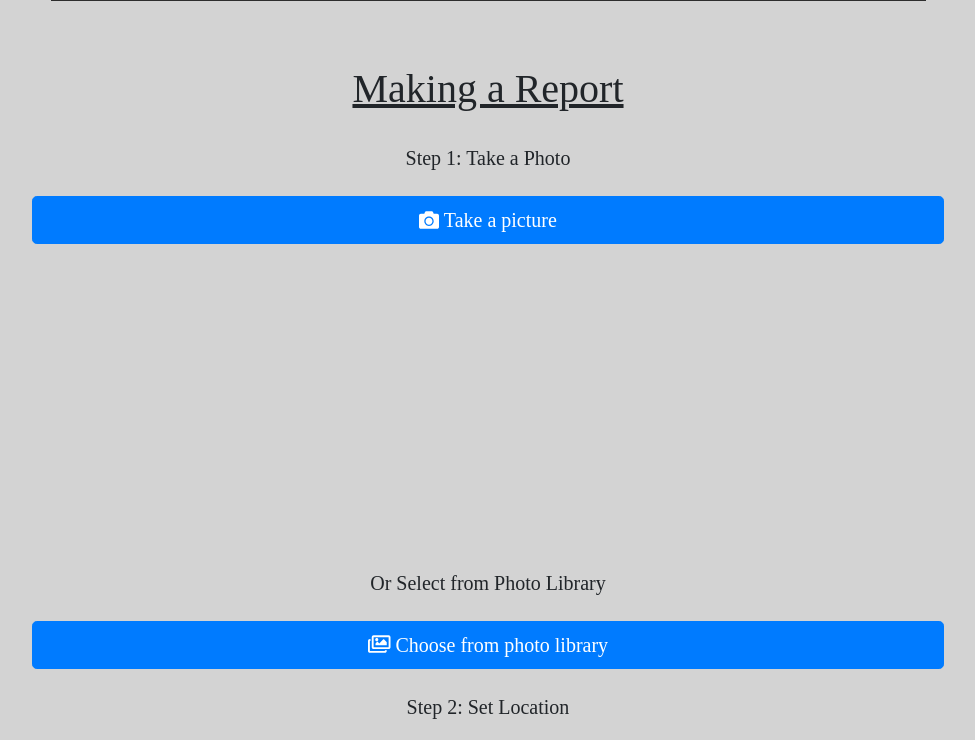
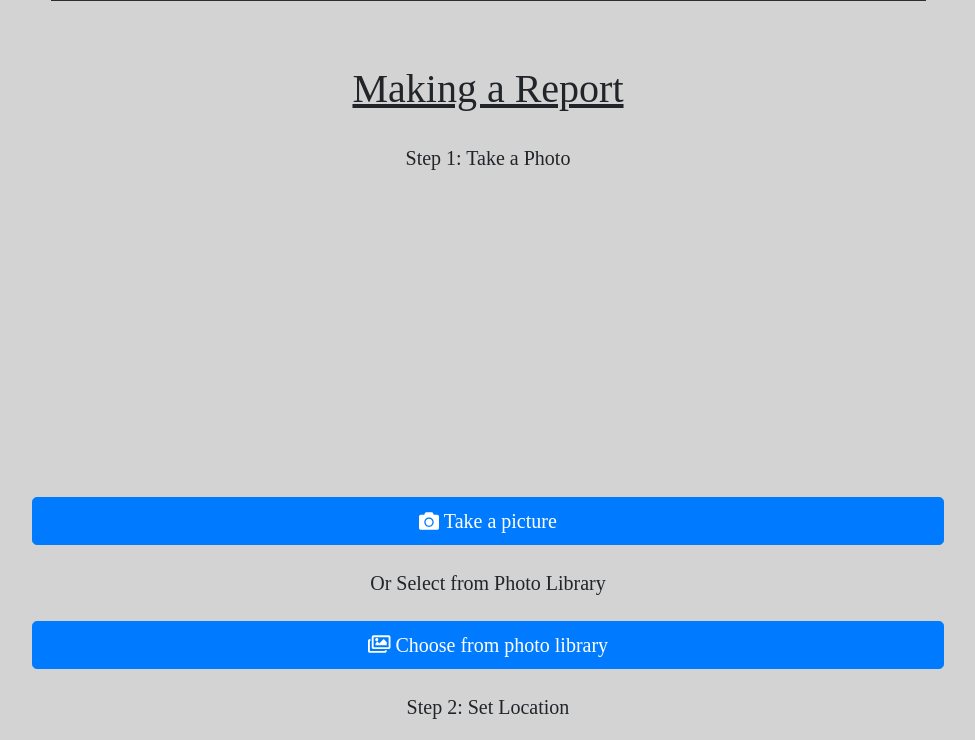
Before and after one commit to apolloinfinity/debriport, a Flask app: template templates/appOnePage.html in a window 1280 px wide. Shown: the part 284-1024 px from the top of the page, without its empty margins (152-1127 px from the left). Run offline with Flask 2, Linux system fonts and the light colour scheme; the template is opened without the code that fills it, so the values that code supplies are empty; some libraries are stand-ins or nearby versions.

Commit message:
fixed camera accee on master branch.

```diff
--- a/static/JS/camera.js
+++ b/static/JS/camera.js
@@ -1,4 +1,4 @@
-Webcam.set({
+let webCam = Webcam.set({
     width: 400,
     height: 300,
     image_format: 'jpeg',
@@ -8,12 +8,8 @@ Webcam.attach('#mywebcam');
 
 function takescreenshot(){
     Webcam.snap(function(data_uri){
-        document.getElementById('results').innerHTML = "<h2>Here is your image:</h2><img width='400' src='"+data_uri+"'>";
-    });
+        document.getElementById('results').innerHTML = "<img width='400' src='"+data_uri+"'><h3>Your Picture</h3>";
+        document.getElementById('mywebcam').style.display = "none";
+        document.getElementById('camera-button').style.display = "none";
+    })
 };
-
-function retake() {
-    if(takescreenshot){
-
-    }
-}
--- a/templates/appOnePage.html
+++ b/templates/appOnePage.html
@@ -23,16 +23,14 @@
             <div class="row">
                 <p class="stepText"> Step 1: Take a Photo</p>
             </div>
+            <!-- Camera Integration -->
             <div class="row">
-                <button type="button" class="camera-button btn btn-primary btn-lg"><i class="fas fa-camera"></i> Take a picture</button>
+                <div id="mywebcam" class="col-md-4 offset-md-4"></div>
+                <div id="results" class="col-md-4 offset-md-4"></div>
             </div>
-              <!-- Camera Access -->
-              <div class="col-md-4">
-                  <div id="mywebcam"></div>
-              </div>
-              <div class="col-md-4">
-                  <div id="results"></div>
-              </div>
+            <div class="row" id="camera-button">
+                <button onclick="takescreenshot()" type="button" class="camera-button btn btn-primary btn-lg"><i class="fas fa-camera"></i> Take a picture</button>
+            </div>
               <!-- End Camera Access -->
               <div class="row">
                 <p class="stepText">Or Select from Photo Library</p>
```
